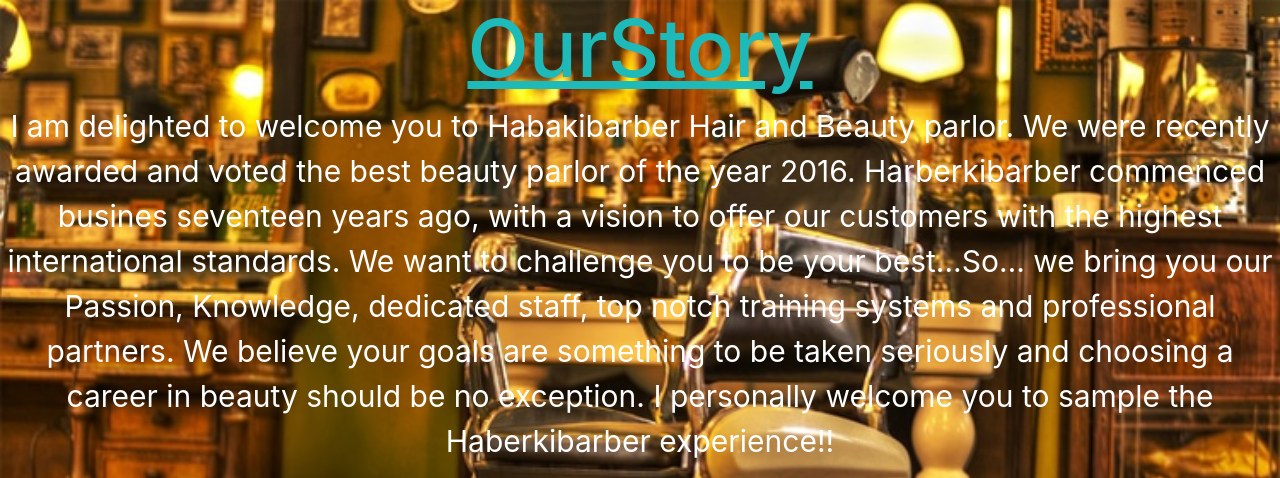
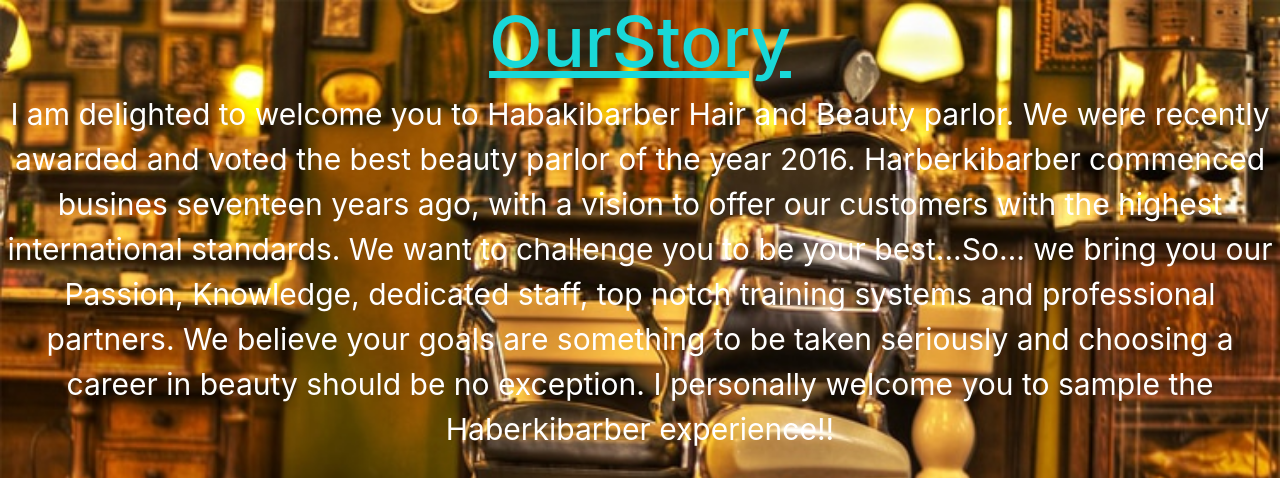
Before and after one commit to LeiKD/kibarber, a plain HTML site: page about.html in a window 1280 px wide. Shown: the top 478 px of the page. Drawn offline with Linux system fonts and the light colour scheme.

Commit message:
changed heading

```diff
--- a/css/about.css
+++ b/css/about.css
@@ -8,9 +8,9 @@
     font-size: 30px;
 }
 .story h1{
-    font-size: 80px;
+    font-size: 70px;
     text-decoration-line: underline;
-    color: rgb(30, 185, 185);
+    color: rgb(25, 216, 216);
 }
 .our-team{
     text-align: center;
```
